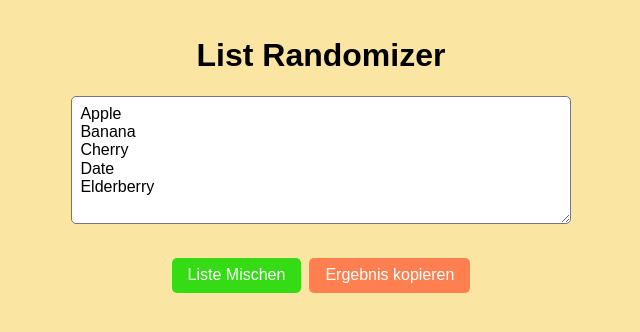
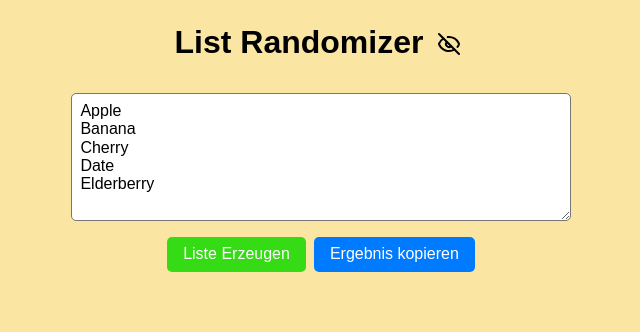
Before and after one commit to Flotsam3/react-randomizer, a React (Vite) app: page / in a window 1280 px wide. Shown: the top 332 px of the page, without its empty margins (319-959 px from the left). Built offline with nearby package versions, Linux system fonts and the light colour scheme.

Commit message:
feat: toggle visibility of text area

```diff
--- a/package.json
+++ b/package.json
@@ -10,6 +10,7 @@
     "preview": "vite preview"
   },
   "dependencies": {
+    "lucide-react": "^0.539.0",
     "motion": "^12.23.12",
     "normalize.css": "^8.0.1",
     "react": "^18.3.1",
--- a/src/App.jsx
+++ b/src/App.jsx
@@ -1,15 +1,17 @@
 import { useState } from "react";
 import { motion } from "motion/react";
+import { Eye, EyeOff } from "lucide-react";
 
 export default function App() {
   const [input, setInput] = useState("Apple\nBanana\nCherry\nDate\nElderberry");
   const [shuffled, setShuffled] = useState([]);
   const [runId, setRunId] = useState(0);
   const [highlightIndex, setHighlightIndex] = useState(-1);
+  const [showInput, setShowInput] = useState(true);
 
-  const STAGGER = 1.5; // seconds between items
-  const ANIM_DURATION = 1; // seconds per animation
-  const HIGHLIGHT_FADE_DELAY = 1; // seconds after highlight before clearing
+  const STAGGER = 1.5;
+  const ANIM_DURATION = 1;
+  const HIGHLIGHT_FADE_DELAY = 1;
 
   const shuffleArray = (arr) => {
     const newArr = [...arr];
@@ -53,6 +55,7 @@ export default function App() {
       .join("\n");
     try {
       await navigator.clipboard.writeText(numbered);
+      alert("Ergebnis wurde in die Zwischenablage kopiert!");
     } catch (err) {
       console.error("Kopieren fehlgeschlagen:", err);
     }
@@ -69,7 +72,24 @@ export default function App() {
         padding: "1rem",
       }}
     >
-      <h1>List Randomizer</h1>
+      {/* Title + Eye Icon */}
+      <div style={{ display: "flex", alignItems: "center", gap: "0.5rem" }}>
+        <h1 style={{ margin: "0.5rem 0 1rem" }}>List Randomizer</h1>
+        <button
+          onClick={() => setShowInput((prev) => !prev)}
+          style={{
+            background: "none",
+            border: "none",
+            cursor: "pointer",
+          }}
+          title={showInput ? "Eingabe ausblenden" : "Eingabe einblenden"}
+        >
+          {showInput ? <EyeOff size={24} /> : <Eye size={24} />}
+        </button>
+      </div>
+
+      {/* Textarea */}
+      {showInput && (
         <textarea
           value={input}
           onChange={(e) => setInput(e.target.value)}
@@ -77,13 +97,15 @@ export default function App() {
           style={{
             display: "block",
             width: "40%",
-          margin: "0 auto 1rem",
+            margin: "1rem auto",
             padding: "0.5rem",
             fontSize: "1rem",
             borderRadius: "5px",
           }}
         />
-      <br />
+      )}
+
+      {/* Buttons */}
       <div style={{ display: "flex", gap: "0.5rem", marginBottom: "1rem" }}>
         <button
           onClick={startRandomizer}
@@ -98,13 +120,13 @@ export default function App() {
             cursor: "pointer",
           }}
         >
-          Liste Mischen
+          Liste Erzeugen
         </button>
         <button
           onClick={copyResult}
           style={{
             padding: "0.5rem 1rem",
-            backgroundColor: "#ff7f50",
+            backgroundColor: "#007bff",
             color: "white",
             fontSize: "1rem",
             border: "none",
@@ -117,6 +139,7 @@ export default function App() {
         </button>
       </div>
 
+      {/* Shuffled List */}
       <ul style={{ listStyle: "none", padding: 0 }}>
         {shuffled.map((item, i) => {
           const isHighlighted = highlightIndex === i;
```
Also changed, not shown: 1 other file (tests, documents, lock files or other folders). Lines whose indentation alone changed are shown as unchanged.
